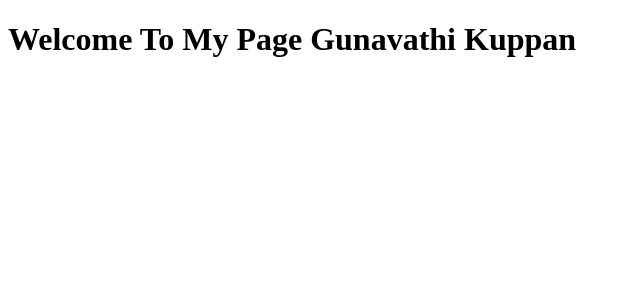
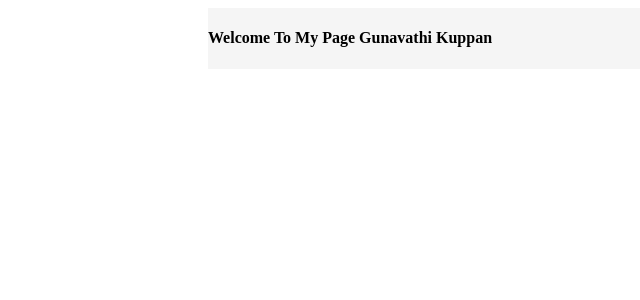
Before and after one commit to vijayakumarvijayakumar0732-max/web-project, a Next.js app: page / in a window 1280 px wide. Shown: the top 300 px of the page, without its empty margins (0-640 px from the left). Built offline with nearby package versions, Linux system fonts and the light colour scheme.

Commit message:
Auto commit: save before push

```diff
--- a/src/app/component/header.js
+++ b/src/app/component/header.js
@@ -2,9 +2,8 @@ export default function Header() {
     return (
         <header className="title">
             <div className="title__container">
-                <h1>Welcome To My Page Gunavathi Kuppan</h1>
-                </div>
-
+                <h4>Welcome To My Page Gunavathi Kuppan</h4>
+            </div>
         </header>
     );
 }
--- a/src/app/globals.css
+++ b/src/app/globals.css
@@ -1,7 +1,7 @@
-.title_conponent {
+
+.title__container {
     display: flex;
-    justify-content: center;
-    align-items: center;
-    height: 100vh;
+
     background-color: #f5f5f5;
+    margin-left: 200px;
 }
```
